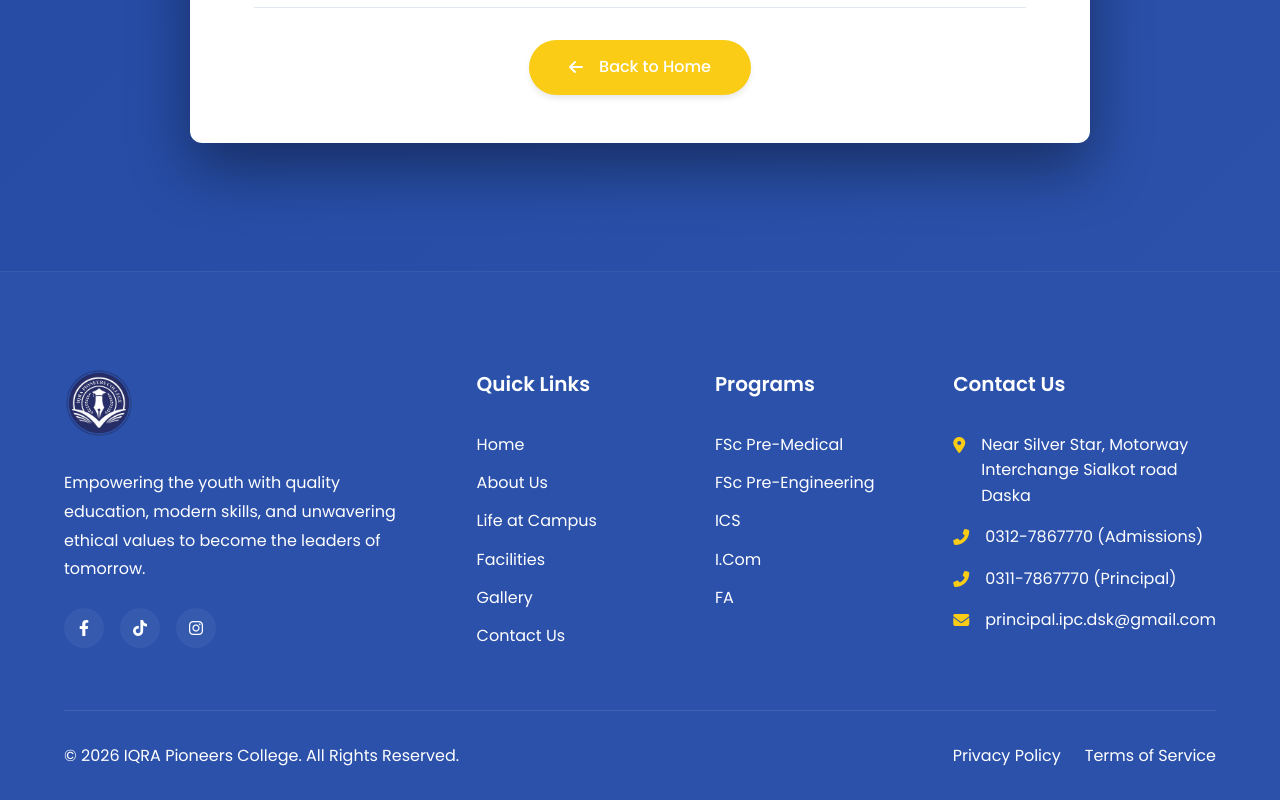
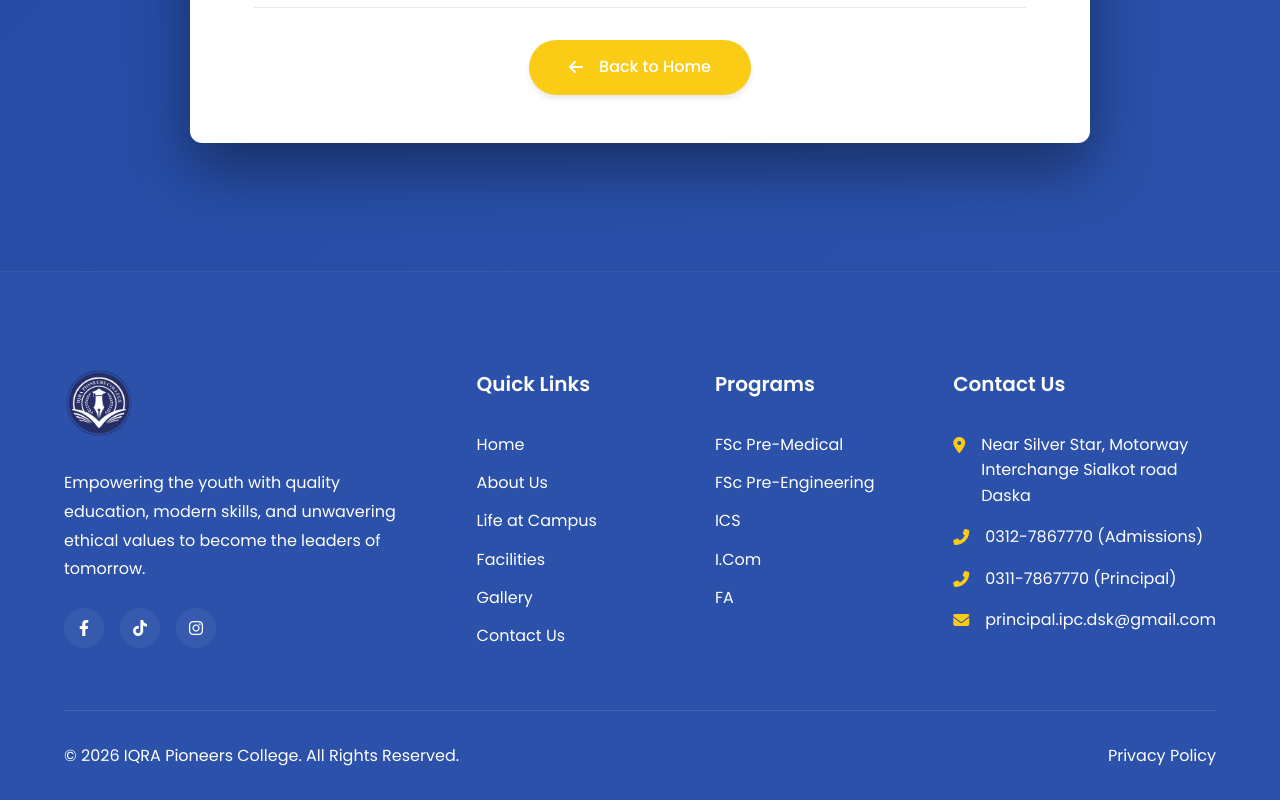
Before and after one commit to coder-363/-iQRA-website, a React (Vite) app: page /privacy-policy in a window 1280 px wide. Shown: the part 3986-4786 px from the top of the page. Built offline with nearby package versions, Linux system fonts and the light colour scheme.

Commit message:
Remove Terms of Service link from footer

```diff
--- a/src/components/Footer.jsx
+++ b/src/components/Footer.jsx
@@ -55,7 +55,6 @@ export default function Footer() {
           <p>&copy; 2026 IQRA Pioneers College. All Rights Reserved.</p>
           <div className="footer-bottom-links">
             <Link to="/privacy-policy">Privacy Policy</Link>
-            <a href="#">Terms of Service</a>
           </div>
         </div>
       </div>
```
